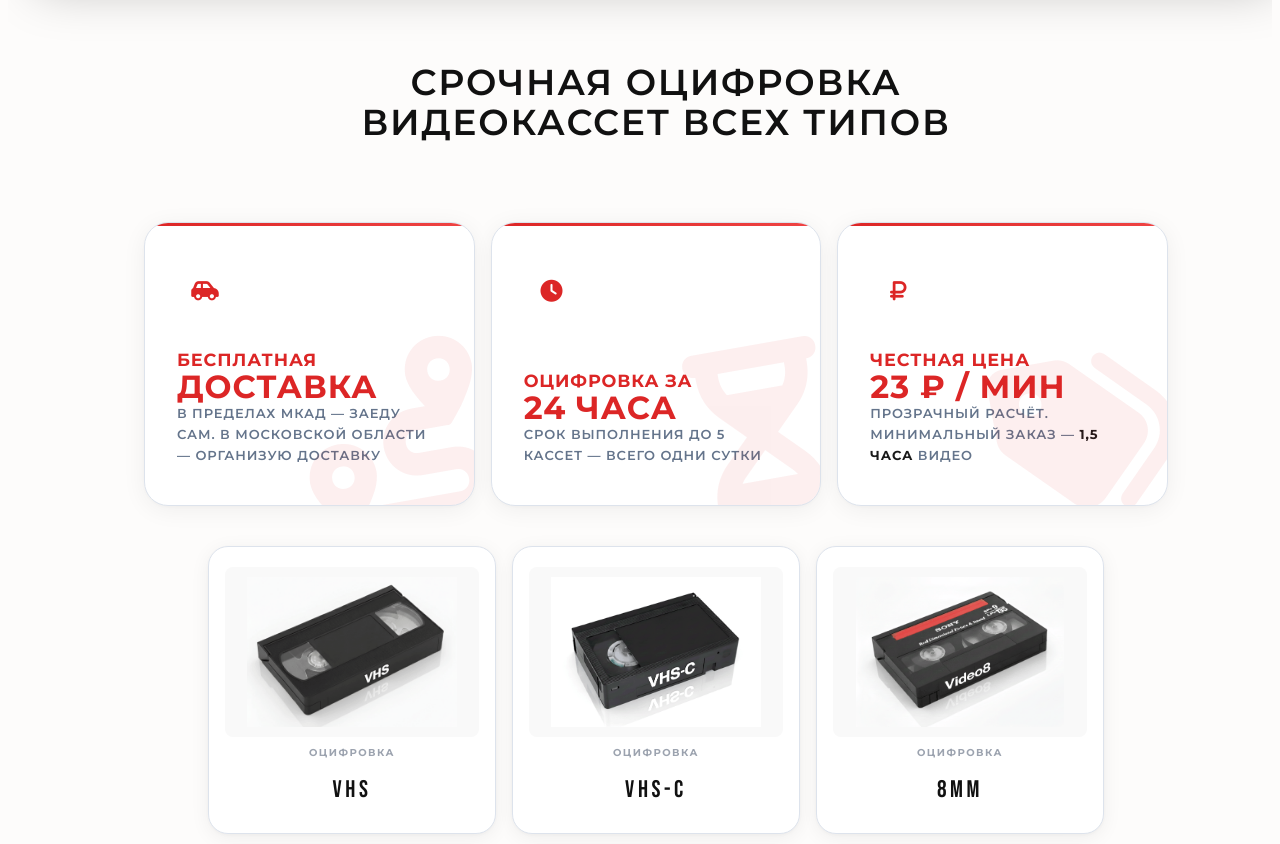
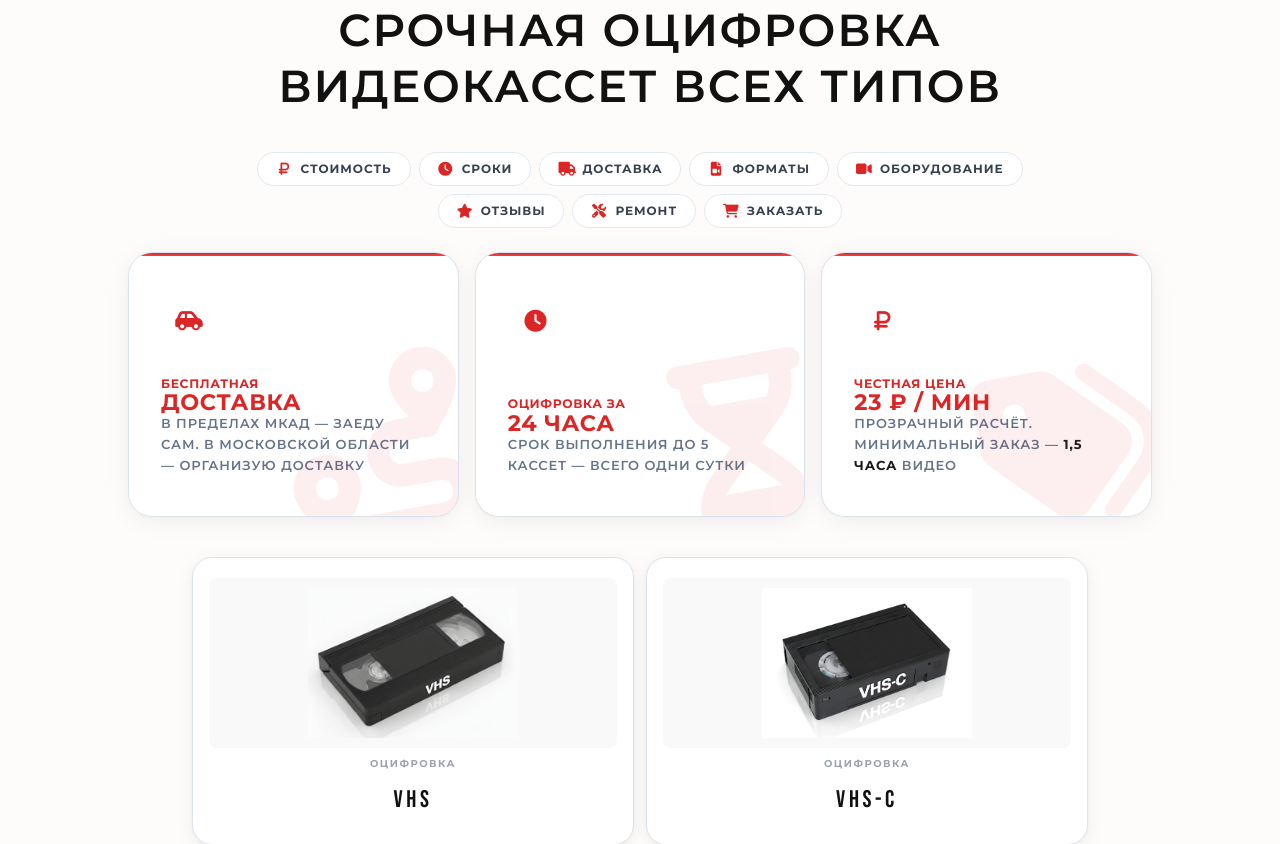
Before and after one commit to rinatzakirow-bot/new-ocifrovka, a website: page index.html in a window 1280 px wide. Shown: the part 873-1717 px from the top of the page. Drawn offline with nearby package versions, Linux system fonts and the light colour scheme.

Commit message:
Add files via upload

```diff
--- a/index.html
+++ b/index.html
@@ -249,6 +249,7 @@
             hyphens: none;
         }
         body {
+            max-width: 100vw;
             font-family: 'Montserrat', sans-serif;
             scroll-behavior: smooth;
             font-weight: 400;
@@ -427,6 +428,7 @@
             margin-bottom: 1.5rem; color: #dc2626; font-size: 28px;
         }
         .soft-card-static {
+            min-width: 0;
             background: #ffffff;
             border: 1px solid #dde3ec; border-radius: 20px;
             padding: 20px 16px 24px; display: flex; flex-direction: column; align-items: center;
@@ -763,6 +765,7 @@
         }
         .form-row { margin-bottom: 1rem; }
         .faq-banner {
+            min-width: 0;
             display: flex;
             align-items: center;
             justify-content: flex-start;
@@ -967,16 +970,21 @@
 
         .benefits-strip {
             display: grid;
-            grid-template-columns: 1fr 1fr 1fr;
+            grid-template-columns: 1fr;
             align-items: stretch;
-            gap: 16px;
+            gap: 12px;
+        }
+        @media (min-width: 769px) {
+            .benefits-strip {
+                grid-template-columns: 1fr 1fr 1fr;
+                gap: 16px;
+            }
         }
         .benefit-card {
             display: flex;
-            flex-direction: column;
-            align-items: flex-start;
-            justify-content: space-between;
-            padding: 40px 32px;
+            flex-direction: row;
+            align-items: center;
+            padding: 28px 24px;
             border-radius: 24px;
             background: #ffffff;
             border: 1px solid #dde3ec;
@@ -985,6 +993,15 @@
             overflow: hidden;
             transition: transform 0.3s ease, box-shadow 0.3s ease, border-color 0.3s ease;
             gap: 20px;
+            min-width: 0;
+        }
+        @media (min-width: 769px) {
+            .benefit-card {
+                flex-direction: column;
+                align-items: flex-start;
+                justify-content: space-between;
+                padding: 40px 32px;
+            }
         }
         .benefit-card:hover {
             transform: translateY(-6px);
@@ -994,10 +1011,17 @@
         .benefit-card::before {
             content: '';
             position: absolute;
-            top: 0; left: 0; right: 0;
-            height: 3px;
-            background: linear-gradient(90deg, #dc2626, #ef4444);
+            top: 0; left: 0; right: auto; bottom: 0;
+            width: 5px;
+            background: linear-gradient(180deg, #dc2626, #ef4444);
             border-radius: 0;
+        }
+        @media (min-width: 769px) {
+            .benefit-card::before {
+                top: 0; left: 0; right: 0; bottom: auto;
+                height: 3px;
+                width: auto;
+            }
         }
         .benefit-icon-wrap {
             width: 56px;
@@ -1012,7 +1036,7 @@
             flex-shrink: 0;
         }
         .benefit-label {
-            font-size: clamp(1.5rem, 3vw, 2rem);
+            font-size: 1.4rem;
             font-weight: 700;
             text-transform: uppercase;
             letter-spacing: 0.03em;
@@ -1040,27 +1064,56 @@
             transform: rotate(-10deg);
         }
 
-        @media (max-width: 768px) {
-            .benefits-strip {
-                grid-template-columns: 1fr;
-                gap: 12px;
-            }
-            .benefit-card {
-                padding: 28px 24px;
-                flex-direction: row;
-                align-items: center;
-                gap: 20px;
-            }
-            .benefit-card::before {
-                top: 0; left: 0; right: auto; bottom: 0;
-                width: 5px;
-                height: auto;
-            }
-            .benefit-label { font-size: 1.4rem; }
-        }
+
 
         /* ── Центрирование контейнера (как на внутренних страницах) ── */
         .container { width: 100% !important; max-width: 1280px !important; margin-left: auto !important; margin-right: auto !important; }
+
+        /* ── Навигация по разделам (page-subnav) ── */
+        .page-subnav {
+            display: grid;
+            grid-template-columns: repeat(2, 1fr);
+            gap: 8px;
+            margin-bottom: 24px;
+        }
+        .page-subnav a {
+            font-size: 12px;
+            font-weight: 700;
+            text-transform: uppercase;
+            letter-spacing: 0.08em;
+            color: #374151 !important;
+            text-decoration: none !important;
+            border: 1.5px solid #e2e8f0;
+            border-radius: 14px;
+            padding: 12px 14px;
+            background: #ffffff;
+            transition: border-color 0.2s, color 0.2s, background 0.2s;
+            display: flex;
+            align-items: center;
+            gap: 8px;
+            line-height: 1.3;
+            min-width: 0;
+            box-sizing: border-box;
+        }
+        .page-subnav a:hover {
+            border-color: #dc2626;
+            color: #dc2626 !important;
+            background: #fff5f5;
+        }
+        .page-subnav a .snav-icon {
+            color: #dc2626;
+            font-size: 14px;
+            flex-shrink: 0;
+            width: 16px;
+            text-align: center;
+        }
+        @media (min-width: 600px) {
+            .page-subnav { grid-template-columns: repeat(3, 1fr); }
+        }
+        @media (min-width: 900px) {
+            .page-subnav { display: flex; flex-wrap: wrap; justify-content: center; }
+            .page-subnav a { border-radius: 100px; padding: 8px 18px; width: auto; }
+        }
     </style>
 </head>
 <body>
@@ -1073,8 +1126,8 @@
 <header style="position:fixed; top:0; left:0; right:0; z-index:40; background:#dc2626; box-shadow:0 10px 15px -3px rgba(0,0,0,.1); border-bottom:1px solid #b91c1c; box-sizing:border-box;">
     <div style="max-width:1280px; margin:0 auto; padding:0 20px; height:64px; display:flex; align-items:center; justify-content:space-between; box-sizing:border-box; width:100%;">
         <a href="index.html" style="display:flex; align-items:center; gap:10px; text-decoration:none; flex-shrink:0; min-width:0;">
-            <div style="width:38px; height:38px; display:flex; align-items:center; justify-content:center; border-radius:8px; overflow:hidden; flex-shrink:0; background:rgba(255,255,255,0.2); border:2px solid #ffffff;">
-                <img src="logo.jpg" alt="Логотип Рината" style="width:100%; height:100%; object-fit:contain;" onerror="this.parentElement.innerHTML='<i class=\"fas fa-film\" style=\"color:#fff; font-size:14px;\"></i>'">
+            <div style="width:42px; height:42px; display:flex; align-items:center; justify-content:center; border-radius:10px; overflow:hidden; flex-shrink:0; background:rgba(255,255,255,0.2); border:2px solid #ffffff; box-shadow:0 2px 8px rgba(0,0,0,0.1);">
+                <img src="logo.jpg" alt="Логотип Рината" style="width:100% !important; height:100% !important; object-fit:contain !important; display:block;" onerror="this.parentElement.innerHTML='<i class=\"fas fa-film\" style=\"color:#fff; font-size:14px;\"></i>'">
             </div>
             <div style="display:flex; flex-direction:column; line-height:1.2; min-width:0;">
                 <span style="font-size:1rem; font-weight:700; color:#ffffff; text-transform:uppercase; letter-spacing:0.08em; font-family:Montserrat,sans-serif; white-space:nowrap;">Rinat Ocifrovka</span>
@@ -1092,32 +1145,41 @@
         </div>
     </div>
 </header>
-    <main>
-        <section class="relative pt-32 pb-8">
-            <div class="container mx-auto px-4">
+    <main style="overflow-x:hidden; width:100%;">
+        <section style="position:relative; padding-top:80px; padding-bottom:2rem; overflow:hidden;">
+            <div style="width:100%; max-width:1280px; margin-left:auto; margin-right:auto; padding-left:1rem; padding-right:1rem; box-sizing:border-box;">
                 <img
                     src="mainpromo.png"
                     alt="Оцифровка видеокассет в Москве — Ринат"
                     class="w-full h-auto rounded-3xl shadow-2xl block mx-auto"
+                    style="width:100%; max-width:100%; height:auto; display:block; border-radius:1.5rem;"
                     fetchpriority="high"
                     loading="eager"
                     decoding="async"
                 >
             </div>
         </section>
-        <section class="py-6">
-            <div class="container mx-auto px-4">
-                <div class="max-w-3xl mx-auto text-center">
-                    <div class="mb-20">
-                        <h1 class="text-2xl md:text-4xl uppercase tracking-wider font-bold mobile-larger-text" style="color:#111111; letter-spacing: 0.05em;">
+        <section style="padding-top:1.5rem; padding-bottom:1.5rem; overflow:hidden;">
+            <div style="width:100%; max-width:1280px; margin-left:auto; margin-right:auto; padding-left:1rem; padding-right:1rem; box-sizing:border-box;">
+                <div style="max-width:48rem; margin-left:auto; margin-right:auto; text-align:center; box-sizing:border-box;">
+                    <div style="margin-bottom:1.5rem;">
+                        <h1 style="color:#111111; font-size:clamp(1.4rem,5vw,2.8rem); font-weight:700; text-transform:uppercase; letter-spacing:0.04em; text-align:center; line-height:1.25; width:100%; display:block;">
                             Срочная оцифровка видеокассет всех типов
                         </h1>
                     </div>
-
-
+                    <nav class="page-subnav" aria-label="Разделы сайта" style="text-align:left;">
+                        <a href="stoimost.html"><i class="fas fa-ruble-sign snav-icon"></i>Стоимость</a>
+                        <a href="sroki.html"><i class="fas fa-clock snav-icon"></i>Сроки</a>
+                        <a href="dostavka.html"><i class="fas fa-truck snav-icon"></i>Доставка</a>
+                        <a href="format.html"><i class="fas fa-file-video snav-icon"></i>Форматы</a>
+                        <a href="oborudovanie.html"><i class="fas fa-video snav-icon"></i>Оборудование</a>
+                        <a href="otzyv.html"><i class="fas fa-star snav-icon"></i>Отзывы</a>
+                        <a href="remont.html"><i class="fas fa-tools snav-icon"></i>Ремонт</a>
+                        <a href="zakazat.html"><i class="fas fa-shopping-cart snav-icon"></i>Заказать</a>
+                    </nav>
                 </div>
 
-                <div class="benefits-strip max-w-5xl mx-auto mb-10">
+                <div class="benefits-strip" style="max-width:64rem; margin-left:auto; margin-right:auto; margin-bottom:2.5rem;">
                     <a href="dostavka.html" class="benefit-card" style="cursor:pointer;text-decoration:none;">
                         <i class="fas fa-route benefit-bg-icon"></i>
                         <div class="benefit-icon-wrap">
@@ -1150,7 +1212,7 @@
                     </a>
                 </div>
 
-                <div class="max-w-4xl mx-auto grid grid-cols-2 md:grid-cols-3 gap-4">
+                <div style="max-width:56rem; margin-left:auto; margin-right:auto; display:grid; grid-template-columns:repeat(2,minmax(0,1fr)); gap:0.75rem;">
                     <a href="vhs.html" class="soft-card-static" style="text-decoration:none;">
                         <img src="vhs.png" alt="VHS" class="cassette-type-img">
                         <div style="font-size:10px; font-weight:700; text-transform:uppercase; letter-spacing:0.15em; color:#9ca3af;">Оцифровка</div>
@@ -1185,10 +1247,10 @@
 
             </div>
         </section>
-        <section class="py-10">
-            <div class="container mx-auto px-4">
+        <section style="padding-top:2.5rem; padding-bottom:2.5rem; overflow:hidden;">
+            <div style="width:100%; max-width:1280px; margin-left:auto; margin-right:auto; padding-left:1rem; padding-right:1rem; box-sizing:border-box;">
                 <div class="mt-12">
-                    <div class="max-w-lg mx-auto space-y-4">
+                    <div style="max-width:32rem; margin-left:auto; margin-right:auto; display:flex; flex-direction:column; gap:1rem;">
                         <a href="stoimost.html" class="faq-banner" style="text-decoration:none;">
                             <i class="fas fa-calculator"></i>
                             <span>Стоимость оцифровки кассет?</span>
@@ -1231,9 +1293,9 @@
                 </div>
             </div>
         </section>
-        <section id="calc" class="py-10">
-            <div class="container mx-auto px-4">
-                <div class="max-w-2xl mx-auto glass-block aluminum-block p-8 md:p-14">
+        <section id="calc" style="padding-top:2.5rem; padding-bottom:2.5rem; overflow:hidden;">
+            <div style="width:100%; max-width:1280px; margin-left:auto; margin-right:auto; padding-left:1rem; padding-right:1rem; box-sizing:border-box;">
+                <div class="glass-block aluminum-block" style="max-width:42rem; margin-left:auto; margin-right:auto; padding:2rem; box-sizing:border-box;">
                     <div class="text-center mb-10">
                         <h2 class="text-2xl md:text-3xl uppercase tracking-widest mb-4 light-beam-effect">Рассчитать стоимость оцифровки кассет</h2>
                         <p class="text-[12px] uppercase tracking-widest font-bold text-slate-400 mobile-larger-text attention-shake">Укажите количество ваших кассет</p>
```
